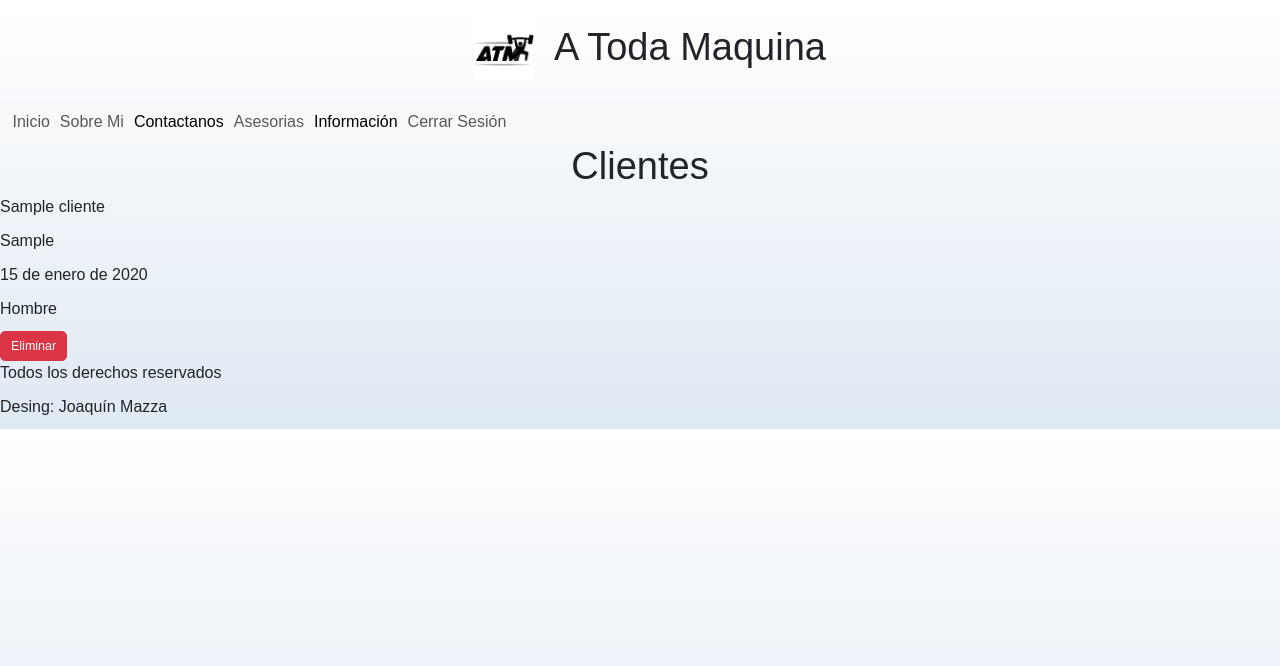
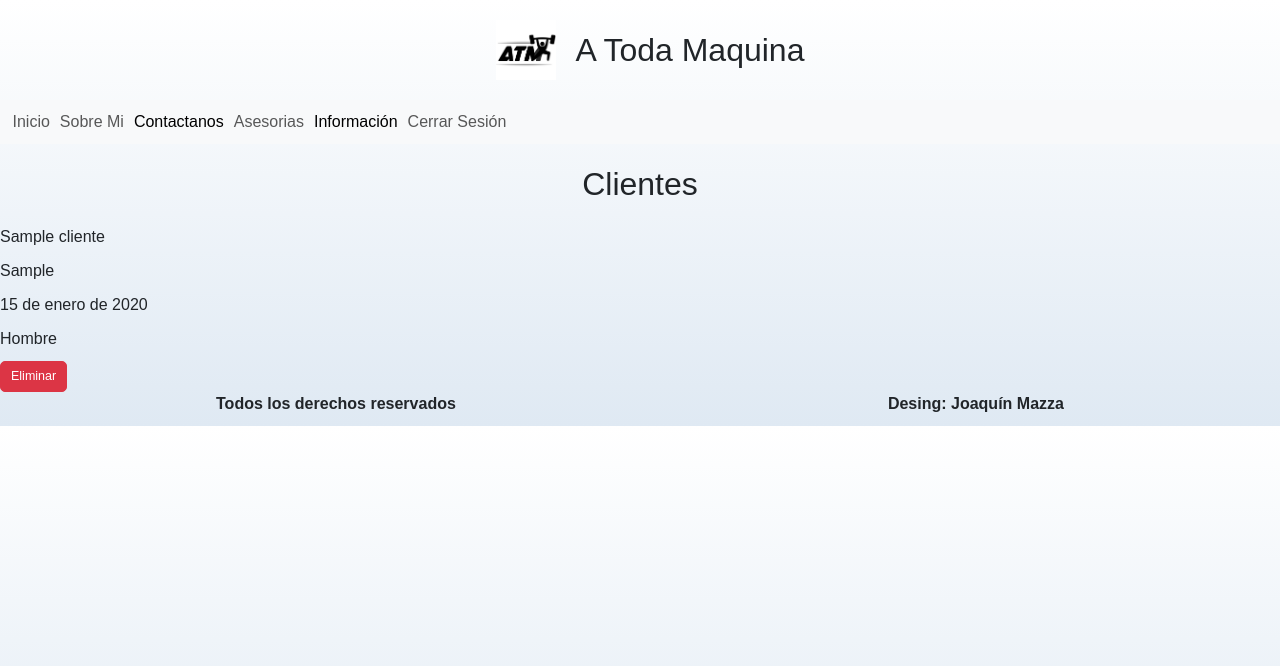
Before and after one commit to JoacoMazza/ATodaMaquina, a Django app: page /cliente/ in a window 1280 px wide. Shown: the top 666 px of the page. Run offline with Django 4.2, Linux system fonts and the light colour scheme; a user stored in the database is signed in; data comes from the database, SQL or seed files in the repository; both versions use the stored data as it was after the commit; tables that the repository leaves empty hold one stand-in row (values such as "Sample post").

Commit message:
empece pruebas en el css

```diff
--- a/project/apps/Home/static/Home/css/styles.css
+++ b/project/apps/Home/static/Home/css/styles.css
@@ -70,3 +70,19 @@
     background-color: var(--gris);
     color: var(--negro);
 }
+/* Formularios */
+.formulario{
+    background-color: #757575;
+    width: min(60rem, 100%);  /* Min: compara dis parametros y toma el mas pequeño (sirve para ahorrarse media queri) */
+    margin: 0 auto;
+    padding: 2rem;
+    border-radius: 1rem;
+
+}
+/* Footer */
+.footer{
+    text-align: center;
+    font-weight: bold;
+    display: flex;
+    justify-content: space-around;
+}
--- a/project/apps/Home/templates/Home/base.html
+++ b/project/apps/Home/templates/Home/base.html
@@ -5,13 +5,13 @@
         <meta charset="utf-8" />
         <meta name="viewport" content="width=device-width, initial-scale=1, shrink-to-fit=no" />
         <meta name="description" content="" />
-        <meta name="author" content="" />
+        <meta name="author" content="Joaquín Mazza" />
         <title>ATodaMaquina</title>
-        <!-- Favicon-->
-        <link rel="icon" type="image/x-icon" href="{% static 'Home/assets/img/icono.png' %}" />
+        <link rel="icon" type="image/x-icon" href="{% static 'Home/assets/img/icono.png' %}"/>
         <!-- Core theme CSS (includes Bootstrap)-->
         <link href="https://cdn.jsdelivr.net/npm/bootstrap@5.3.0/dist/css/bootstrap.min.css" rel="stylesheet" integrity="sha384-9ndCyUaIbzAi2FUVXJi0CjmCapSmO7SnpJef0486qhLnuZ2cdeRhO02iuK6FUUVM" crossorigin="anonymous">
-        <link rel="stylesheet" href="{% static 'Home/css/styles.css' %}" />
+        <link rel="stylesheet" href="{% static 'Home/css/styles.css' %}"/>
+        <link rel="stylesheet" href="{% static 'Home/css/normalize.css' %}"/>
     </head>
     <body>
         <!-- Encabezado -->
--- a/project/apps/Home/templates/Home/footer.html
+++ b/project/apps/Home/templates/Home/footer.html
@@ -1,5 +1,5 @@
 
-<footer>
+<footer class="footer">
     <p>Todos los derechos reservados</p>
     <p>Desing: Joaquín Mazza</p>
 </footer>
--- a/project/apps/cliente/templates/cliente/index.html
+++ b/project/apps/cliente/templates/cliente/index.html
@@ -5,11 +5,12 @@
     {% block INDEX_CONTENIDO %}
 
         {% for cliente in clientes %}
-            <p>{{ cliente.nombre }}</p>
-            <p>{{ cliente.apellido }}</p>
-            <p>{{ cliente.nacimiento }}</p>
-            <p>{{ cliente.sexo_id }}</p>
-            <a href="{% url 'cliente:cliente_delete' cliente.id %}" class="btn btn-danger btn-lg">
-                Eliminar</a>
+            <div class="contenedor">
+                <p>{{ cliente.nombre }}</p>
+                <p>{{ cliente.apellido }}</p>
+                <p>{{ cliente.nacimiento }}</p>
+                <p>{{ cliente.sexo_id }}</p>
+                <a href="{% url 'cliente:cliente_delete' cliente.id %}" class="btn btn-danger btn-lg">Eliminar</a>
+            </div>
         {% endfor %}
     {% endblock INDEX_CONTENIDO %}
```
Also changed, not shown: project/db.sqlite3.
